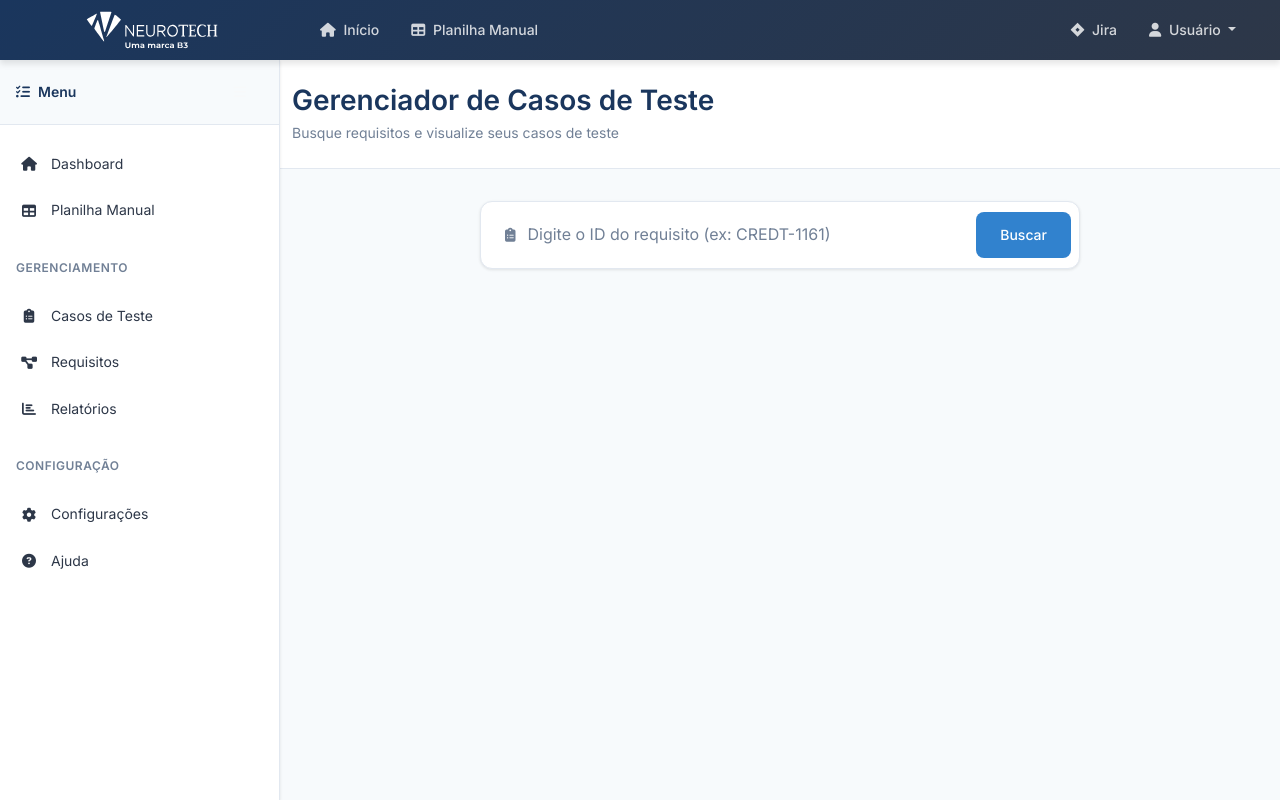
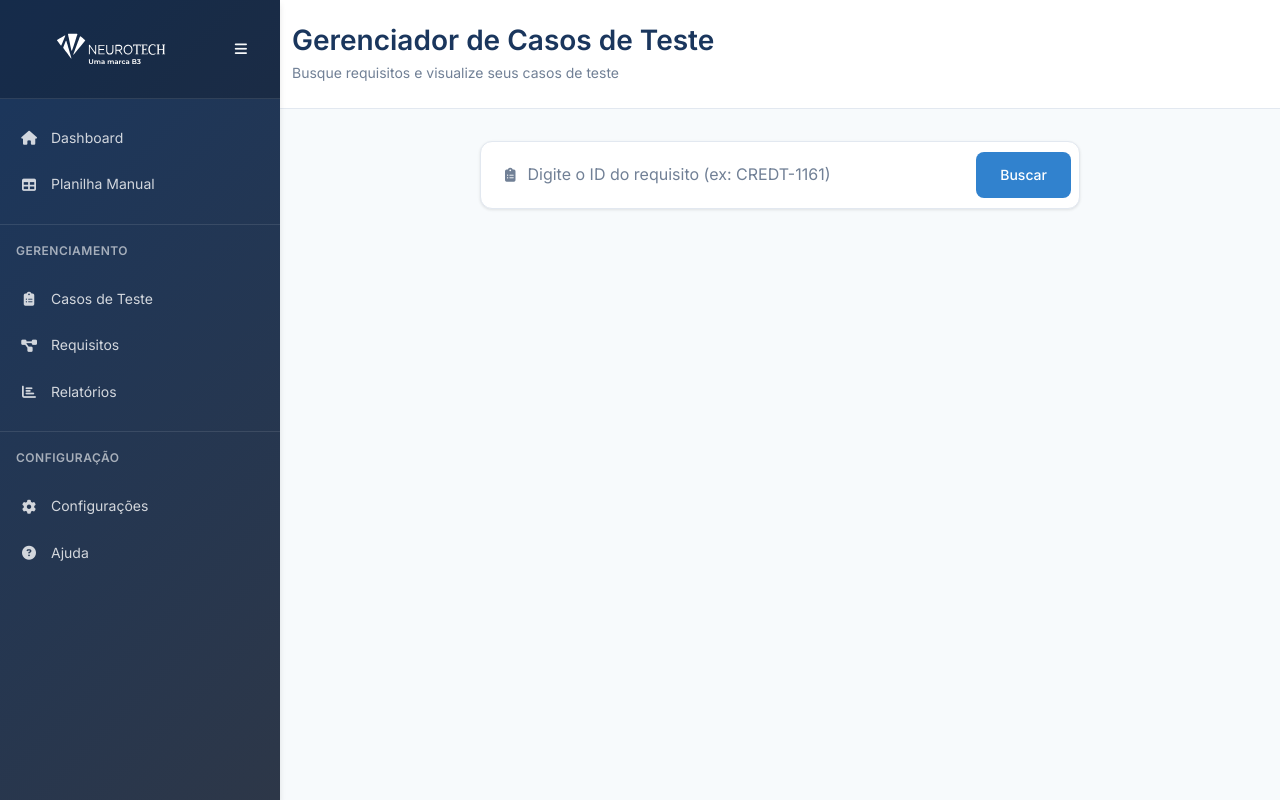
Before and after one commit to DaniloMedeiros-neuro/jira_integration_v2, a Flask app: page / in a window 1280 px wide. Run offline with Flask 3, Linux system fonts and the light colour scheme.

Commit message:
feat: remover menu horizontal e integrar logo no sidebar
- Removido completamente o top navbar horizontal
- Logo da Neurotech movida para o header do sidebar
- Sidebar com gradiente azul igual ao menu horizontal anterior
- Ajustados estilos para tema escuro no sidebar:
  * Header com fundo escuro semi-transparente
  * Links com cores brancas e hover effects
  * Dividers com bordas e cores adequadas
- Layout mais limpo e focado no sidebar
- Logo responsiva no sidebar (colapsa quando sidebar é fechado)

```diff
--- a/static/css/style.css
+++ b/static/css/style.css
@@ -15,7 +15,7 @@
     --neurotech-shadow-lg: 0 4px 6px rgba(0, 0, 0, 0.1);
     --sidebar-width: 280px;
     --sidebar-collapsed-width: 70px;
-    --top-navbar-height: 60px;
+    --top-navbar-height: 0px;
 }
 
 * {
@@ -129,13 +129,12 @@ body {
 
 .sidebar {
     position: fixed;
-    top: var(--top-navbar-height);
+    top: 0;
     left: 0;
     width: var(--sidebar-width);
-    height: calc(100vh - var(--top-navbar-height));
-    background: #ffffff;
-    border-right: 1px solid var(--neurotech-border);
-    box-shadow: var(--neurotech-shadow);
+    height: 100vh;
+    background: linear-gradient(135deg, var(--neurotech-primary) 0%, var(--neurotech-secondary) 100%);
+    box-shadow: var(--neurotech-shadow-lg);
     transition: all 0.3s ease;
     z-index: 1000;
     overflow-y: auto;
@@ -147,11 +146,11 @@ body {
 
 .sidebar-header {
     padding: 1rem;
-    border-bottom: 1px solid var(--neurotech-border);
+    border-bottom: 1px solid rgba(255, 255, 255, 0.1);
     display: flex;
     justify-content: space-between;
     align-items: center;
-    background: var(--neurotech-light);
+    background: rgba(0, 0, 0, 0.2);
 }
 
 .sidebar-header h5 {
@@ -163,6 +162,26 @@ body {
 
 .sidebar.collapsed .sidebar-header h5 {
     display: none;
+}
+
+.sidebar-logo-container {
+    display: flex;
+    align-items: center;
+    justify-content: center;
+    padding: 0.5rem 0;
+}
+
+.sidebar-logo {
+    height: 50px;
+    width: 200px;
+    filter: brightness(0) invert(1);
+    transition: all 0.3s ease;
+    object-fit: contain;
+}
+
+.sidebar.collapsed .sidebar-logo {
+    width: 40px;
+    height: 40px;
 }
 
 .sidebar-content {
@@ -183,15 +202,15 @@ body {
     display: flex;
     align-items: center;
     padding: 0.75rem 1rem;
-    color: var(--neurotech-secondary);
+    color: rgba(255, 255, 255, 0.8);
     text-decoration: none;
     transition: all 0.2s ease;
     border-left: 3px solid transparent;
 }
 
 .sidebar-link:hover {
-    background: var(--neurotech-light);
-    color: var(--neurotech-primary);
+    background: rgba(255, 255, 255, 0.1);
+    color: #ffffff;
     border-left-color: var(--neurotech-accent);
 }
 
@@ -220,10 +239,12 @@ body {
     padding: 0.5rem 1rem;
     font-size: 0.75rem;
     font-weight: 600;
-    color: var(--neurotech-gray);
+    color: rgba(255, 255, 255, 0.6);
     text-transform: uppercase;
     letter-spacing: 0.5px;
     margin: 1rem 0 0.5rem 0;
+    border-top: 1px solid rgba(255, 255, 255, 0.1);
+    padding-top: 1rem;
 }
 
 .sidebar.collapsed .sidebar-divider {
--- a/templates/base.html
+++ b/templates/base.html
@@ -17,65 +17,14 @@
     {% block extra_css %}{% endblock %}
 </head>
 <body class="neurotech-theme">
-    <!-- Top Navigation Bar -->
-    <nav class="navbar navbar-expand-lg navbar-dark fixed-top" id="topNavbar">
-        <div class="container-fluid">
-            <!-- Logo -->
-            <a class="navbar-brand d-flex align-items-center" href="/">
-                <img src="{{ url_for('static', filename='images/neuro-logo.svg') }}" alt="Neurotech" class="navbar-logo">
-            </a>
 
-            <!-- Mobile Toggle Button -->
-            <button class="navbar-toggler" type="button" data-bs-toggle="collapse" data-bs-target="#topNavbarContent">
-                <span class="navbar-toggler-icon"></span>
-            </button>
-
-            <!-- Navigation Items -->
-            <div class="collapse navbar-collapse" id="topNavbarContent">
-                <ul class="navbar-nav me-auto">
-                    <li class="nav-item">
-                        <a class="nav-link" href="/">
-                            <i class="fas fa-home me-1"></i>
-                            Início
-                        </a>
-                    </li>
-                    <li class="nav-item">
-                        <a class="nav-link" href="/planilha-manual">
-                            <i class="fas fa-table me-1"></i>
-                            Planilha Manual
-                        </a>
-                    </li>
-                </ul>
-
-                <!-- Right Side Actions -->
-                <ul class="navbar-nav">
-                    <li class="nav-item">
-                        <a class="nav-link" href="https://neurotech.atlassian.net" target="_blank">
-                            <i class="fab fa-jira me-1"></i>
-                            Jira
-                        </a>
-                    </li>
-                    <li class="nav-item dropdown">
-                        <a class="nav-link dropdown-toggle" href="#" role="button" data-bs-toggle="dropdown">
-                            <i class="fas fa-user me-1"></i>
-                            Usuário
-                        </a>
-                        <ul class="dropdown-menu dropdown-menu-end">
-                            <li><a class="dropdown-item" href="#"><i class="fas fa-cog me-2"></i>Configurações</a></li>
-                            <li><a class="dropdown-item" href="#"><i class="fas fa-question-circle me-2"></i>Ajuda</a></li>
-                            <li><hr class="dropdown-divider"></li>
-                            <li><a class="dropdown-item" href="#"><i class="fas fa-sign-out-alt me-2"></i>Sair</a></li>
-                        </ul>
-                    </li>
-                </ul>
-            </div>
-        </div>
-    </nav>
 
     <!-- Sidebar -->
     <div class="sidebar" id="sidebar">
         <div class="sidebar-header">
-            <h5><i class="fas fa-tasks me-2"></i>Menu</h5>
+            <div class="sidebar-logo-container">
+                <img src="{{ url_for('static', filename='images/neuro-logo.svg') }}" alt="Neurotech" class="sidebar-logo">
+            </div>
             <button class="btn btn-sm btn-outline-light" id="sidebarToggle">
                 <i class="fas fa-bars"></i>
             </button>
```
